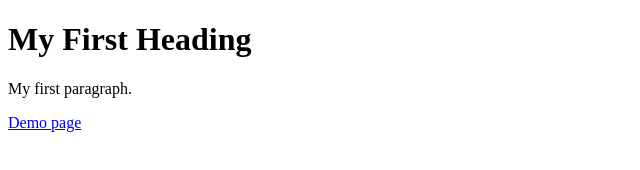
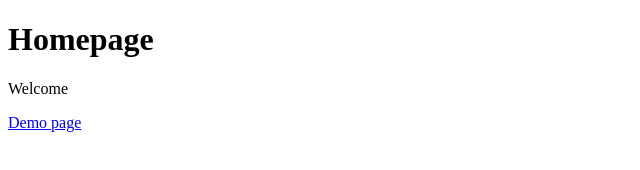
Before and after one commit to GhitaB/demo-multi-pages, a plain HTML site: page index.html in a window 1280 px wide. Shown: the whole page, without its empty margins (0-640 px from the left). Drawn offline with Linux system fonts and the light colour scheme.

Commit message:
Update index.html

```diff
--- a/index.html
+++ b/index.html
@@ -2,8 +2,8 @@
 <html>
 <body>
 
-<h1>My First Heading</h1>
-<p>My first paragraph.</p>
+<h1>Homepage</h1>
+<p>Welcome</p>
 
 <a href="demo-page.html">Demo page</a>
 </body>
```
